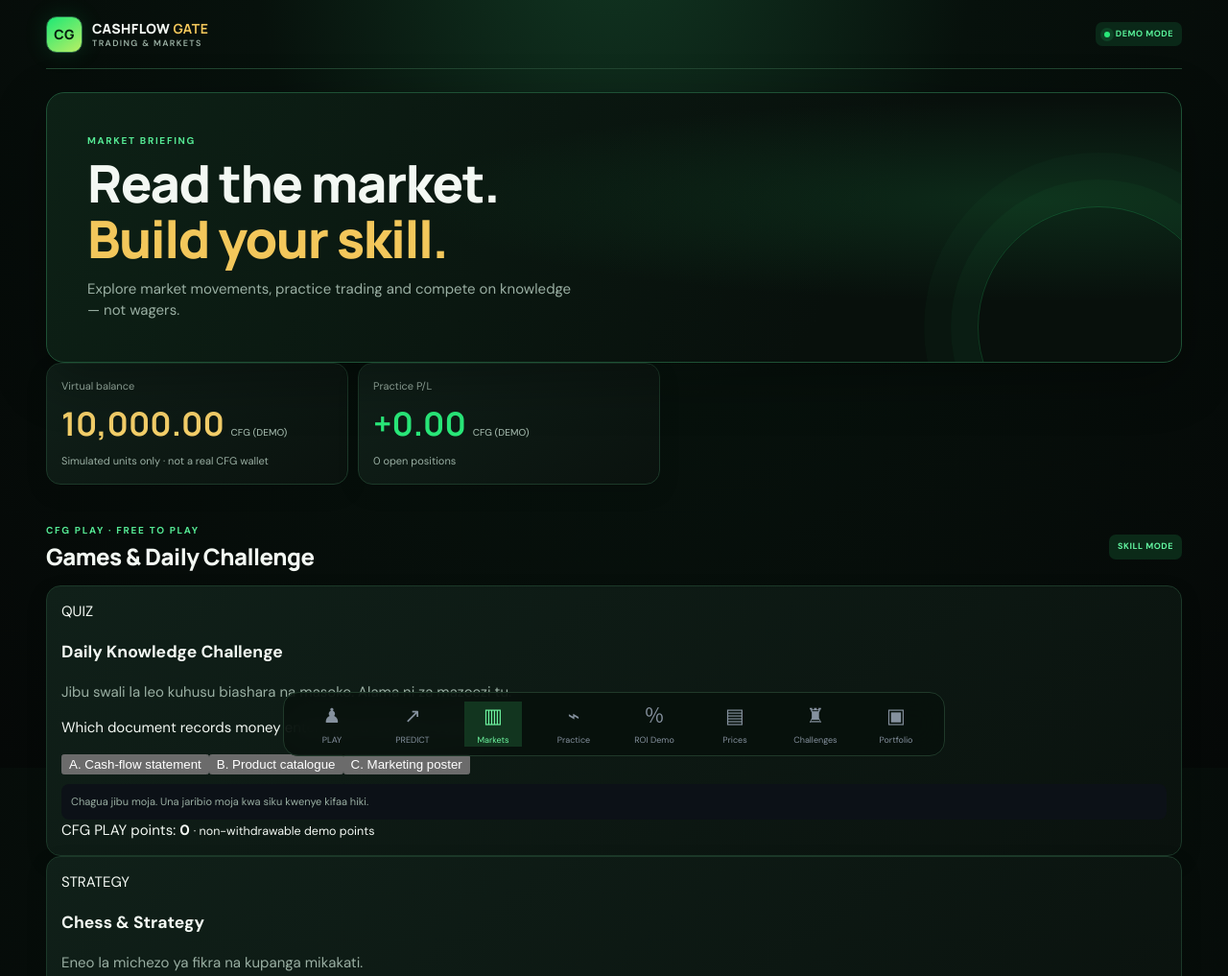
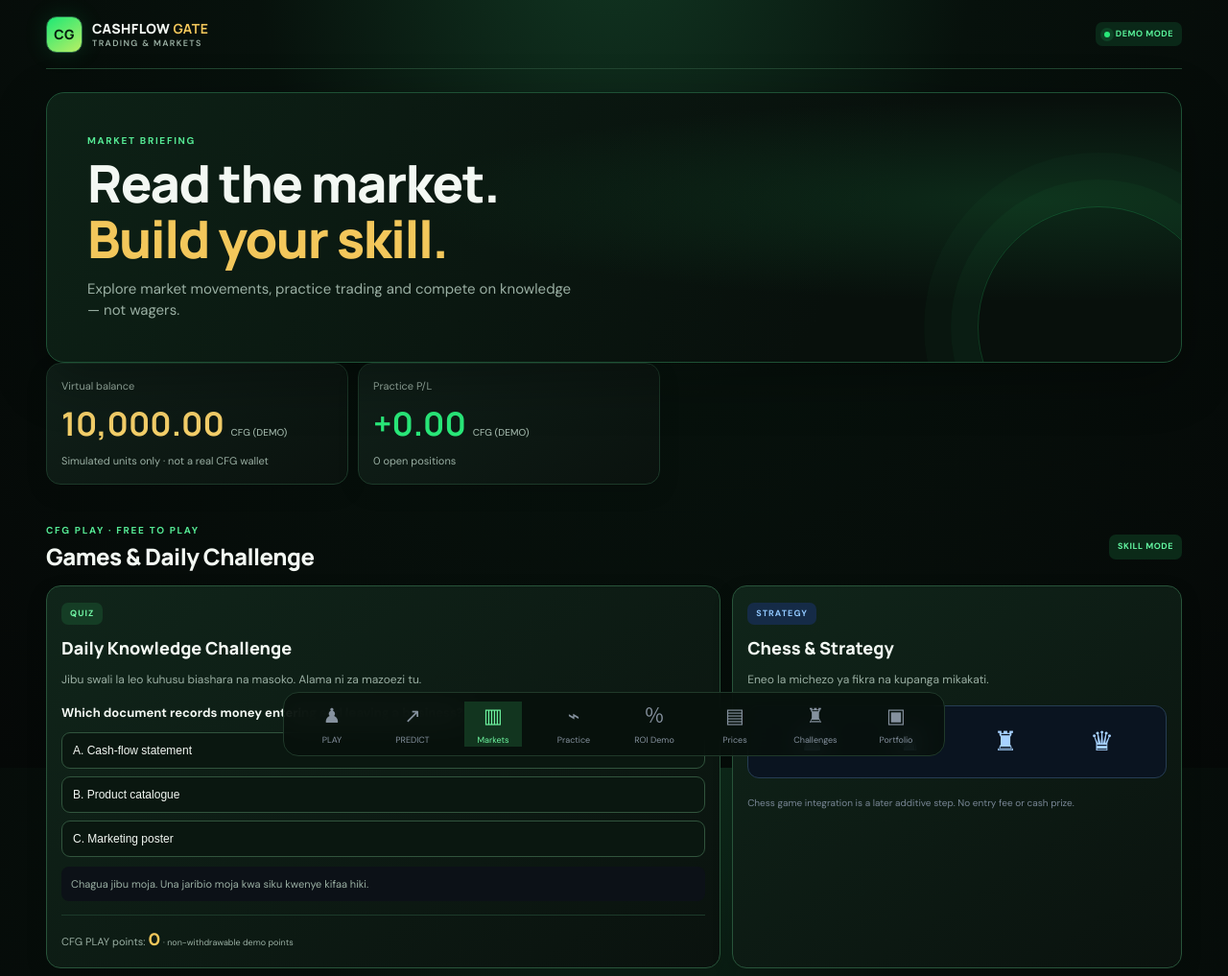
Before and after one commit to MKONDE/cashflow-gate, a plain HTML site: page index.html in a window 1280 px wide. Shown: the top 1017 px of the page at 96% size. Drawn offline with Linux system fonts and the light colour scheme.

Commit message:
Style CFG PLAY and PREDICT demo modules

```diff
--- a/styles.css
+++ b/styles.css
@@ -70,3 +70,7 @@ footer{color:#829b8b}
  .bottom{padding-left:4px;padding-right:4px;gap:2px}
  .bottom a{min-width:0;padding:8px 2px;font-size:10px}
 }
+
+
+/* CFG PLAY & PREDICT additive demo modules */
+.playGrid{display:grid;grid-template-columns:1fr;gap:12px}.playCard,.predictCard{background:linear-gradient(145deg,#10251a,#0a120e);border-color:#28543a}.playBadge{display:inline-flex;padding:5px 9px;border-radius:7px;background:#153d25;color:#71f5a4;font-size:9px;font-weight:800;letter-spacing:.12em}.blueBadge{background:#152b47;color:#91c8ff}.playCard h3,.predictTop h3{font:750 18px Manrope,sans-serif;margin:12px 0 5px}.playCard>.muted,.predictCard>.muted{font-size:12px}.quizQuestion{font-weight:700;font-size:13px;margin:16px 0 10px}.quizAnswers{display:grid;gap:8px}.quizAnswers button{border:1px solid #31543d;background:#0a1710;color:var(--text);padding:11px;border-radius:9px;text-align:left;font-size:12px}.quizAnswers button:disabled,.predictCard button:disabled{opacity:.55;cursor:not-allowed}.playScore{border-top:1px solid var(--line);margin-top:14px;padding-top:12px;font-size:11px;color:var(--muted)}.playScore strong{color:var(--gold);font-size:18px}.playScore small{font-size:9px}.strategyPreview{display:flex;justify-content:space-around;align-items:center;margin:18px 0;padding:16px;border:1px solid #263d53;border-radius:12px;background:#0a1420;color:#a7d2ff;font-size:28px}.predictTop{display:flex;justify-content:space-between;align-items:center;gap:8px}.predictTop small{color:var(--muted);font-size:10px}.predictTop h3{margin:3px 0}.predictCard .actions{margin-top:16px}@media(min-width:700px){.playGrid{grid-template-columns:1.2fr .8fr}.playCard{min-height:260px}}
```
